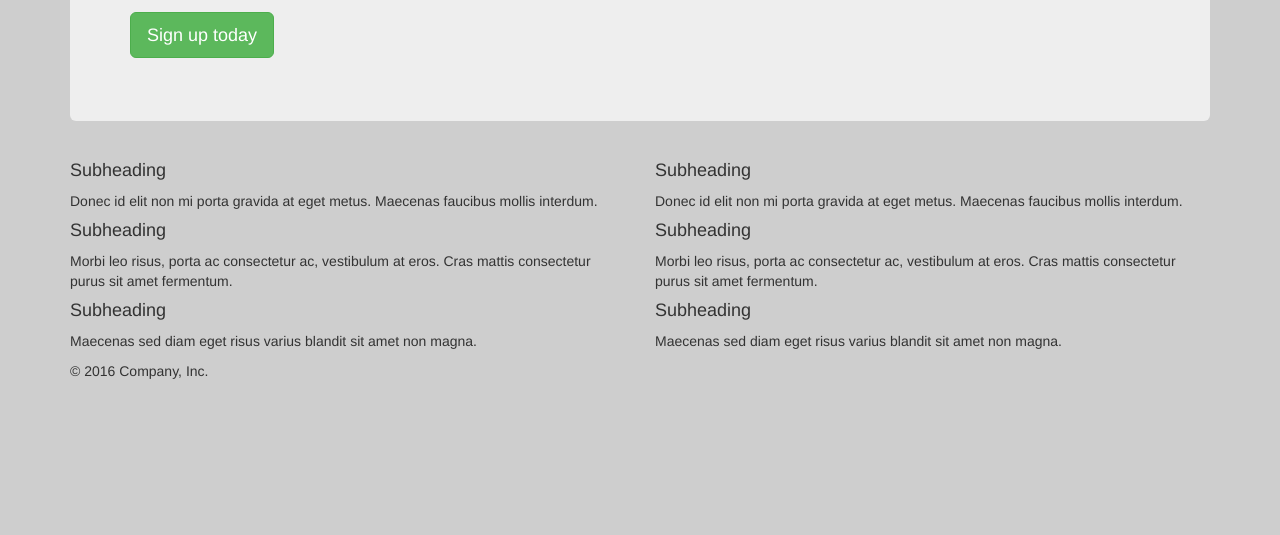
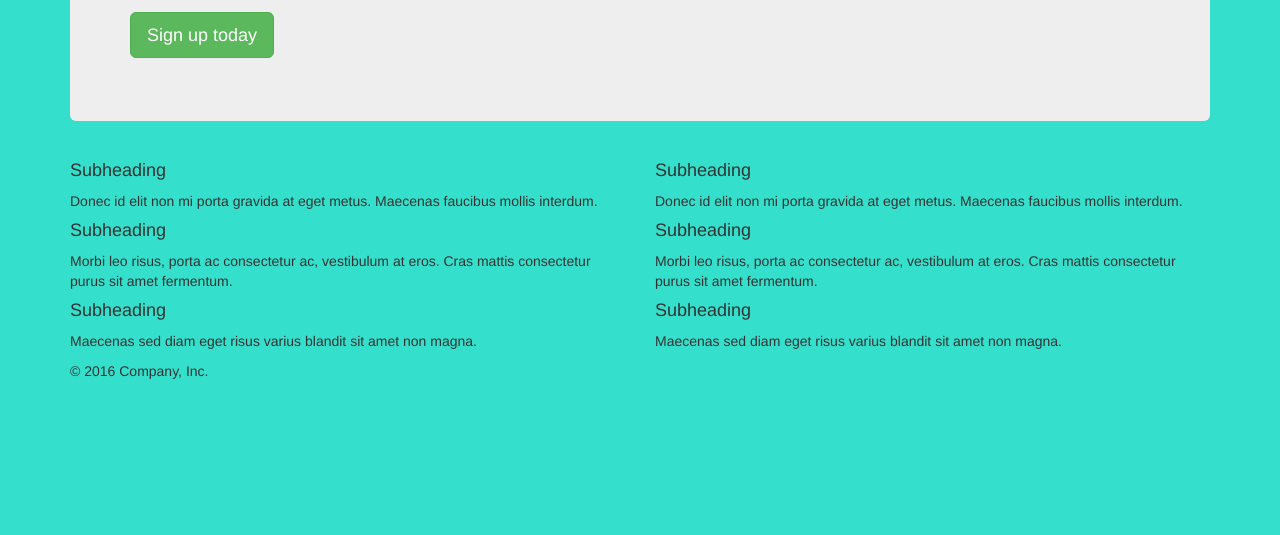
Before and after one commit to magicokaka18/pagina-web, a plain HTML site: page index.html in a window 1280 px wide. Shown: the part 265-800 px from the top of the page. Drawn offline with nearby package versions, Linux system fonts and the light colour scheme.

Commit message:
Cambié color de fondo
Solicitarón un color de fondo más fuerte.

```diff
--- a/css/style.css
+++ b/css/style.css
@@ -1,5 +1,5 @@
 /*** STYLE **/
 body{
 	padding: 80px auto;
-	background-color:#cecece;
+	background-color:#34dfcc;
 }
```
